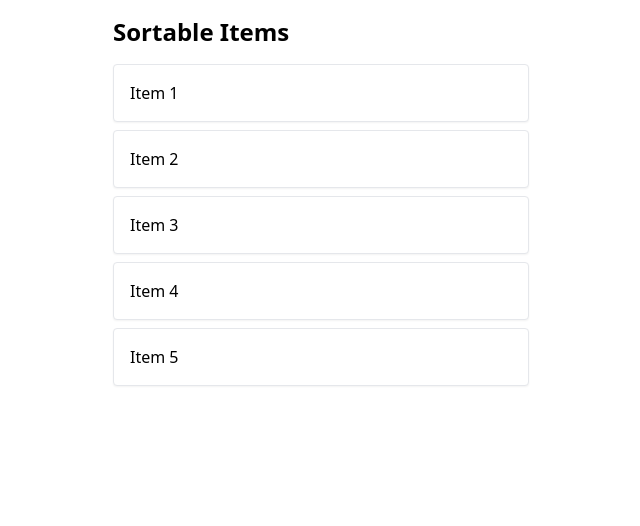
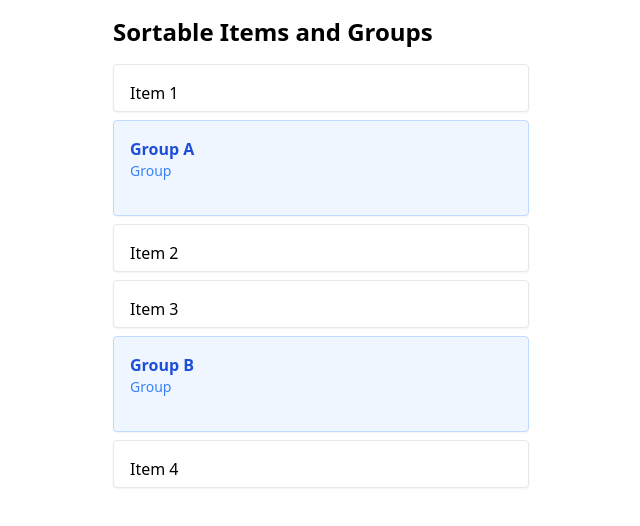
Before and after one commit to ethanmick/prototypes, a React (Vite) app in the folder drag-n-drop-01/: page / in a window 1280 px wide. Shown: the top 526 px of the page, without its empty margins (319-959 px from the left). Built offline with nearby package versions, Linux system fonts and the light colour scheme.

Commit message:
feat: Added groups, now need to fix bugs.

```diff
--- a/drag-n-drop-01/src/demos/v7.tsx
+++ b/drag-n-drop-01/src/demos/v7.tsx
@@ -17,20 +17,47 @@ import {
 import { CSS } from '@dnd-kit/utilities'
 import React, { useState } from 'react'
 
-// Define item type
-interface Item {
+// Define types
+interface BaseElement {
   id: string
+  type: 'item' | 'group'
+}
+
+interface Item extends BaseElement {
+  type: 'item'
   content: string
 }
 
-// SortableItem component
-const SortableItem: React.FC<{ item: Item }> = ({ item }) => {
+interface Group extends BaseElement {
+  type: 'group'
+  title: string
+}
+
+type DragElement = Item | Group
+
+// SortableElement component
+const SortableElement: React.FC<{ element: DragElement }> = ({ element }) => {
   const { attributes, listeners, setNodeRef, transform, transition } =
-    useSortable({ id: item.id })
+    useSortable({ id: element.id })
 
   const style = {
     transform: CSS.Transform.toString(transform),
     transition,
+  }
+
+  if (element.type === 'group') {
+    return (
+      <div
+        ref={setNodeRef}
+        style={style}
+        {...attributes}
+        {...listeners}
+        className="p-4 mb-2 bg-blue-50 border border-blue-200 rounded shadow-sm cursor-grab h-24"
+      >
+        <h3 className="font-semibold text-blue-700">{element.title}</h3>
+        <p className="text-sm text-blue-500">Group</p>
+      </div>
+    )
   }
 
   return (
@@ -39,22 +66,23 @@ const SortableItem: React.FC<{ item: Item }> = ({ item }) => {
       style={style}
       {...attributes}
       {...listeners}
-      className="p-4 mb-2 bg-white border border-gray-200 rounded shadow-sm cursor-grab"
+      className="p-4 mb-2 bg-white border border-gray-200 rounded shadow-sm cursor-grab h-12"
     >
-      {item.content}
+      {element.content}
     </div>
   )
 }
 
 // Main component
 const DragAndDropDemo = () => {
-  // Initial items
-  const [items, setItems] = useState<Item[]>([
-    { id: '1', content: 'Item 1' },
-    { id: '2', content: 'Item 2' },
-    { id: '3', content: 'Item 3' },
-    { id: '4', content: 'Item 4' },
-    { id: '5', content: 'Item 5' },
+  // Initial elements (items and groups)
+  const [elements, setElements] = useState<DragElement[]>([
+    { id: '1', type: 'item', content: 'Item 1' },
+    { id: '2', type: 'group', title: 'Group A' },
+    { id: '3', type: 'item', content: 'Item 2' },
+    { id: '4', type: 'item', content: 'Item 3' },
+    { id: '5', type: 'group', title: 'Group B' },
+    { id: '6', type: 'item', content: 'Item 4' },
   ])
 
   // Configure sensors for mouse/touch and keyboard
@@ -70,30 +98,30 @@ const DragAndDropDemo = () => {
     const { active, over } = event
 
     if (over && active.id !== over.id) {
-      setItems((items) => {
-        const oldIndex = items.findIndex((item) => item.id === active.id)
-        const newIndex = items.findIndex((item) => item.id === over.id)
+      setElements((elements) => {
+        const oldIndex = elements.findIndex((el) => el.id === active.id)
+        const newIndex = elements.findIndex((el) => el.id === over.id)
 
-        return arrayMove(items, oldIndex, newIndex)
+        return arrayMove(elements, oldIndex, newIndex)
       })
     }
   }
 
   return (
     <div className="p-4 max-w-md mx-auto">
-      <h1 className="text-2xl font-bold mb-4">Sortable Items</h1>
+      <h1 className="text-2xl font-bold mb-4">Sortable Items and Groups</h1>
       <DndContext
         sensors={sensors}
         collisionDetection={closestCenter}
         onDragEnd={handleDragEnd}
       >
         <SortableContext
-          items={items.map((item) => item.id)}
+          items={elements.map((el) => el.id)}
           strategy={verticalListSortingStrategy}
         >
           <div className="space-y-2">
-            {items.map((item) => (
-              <SortableItem key={item.id} item={item} />
+            {elements.map((element) => (
+              <SortableElement key={element.id} element={element} />
             ))}
           </div>
         </SortableContext>
```
